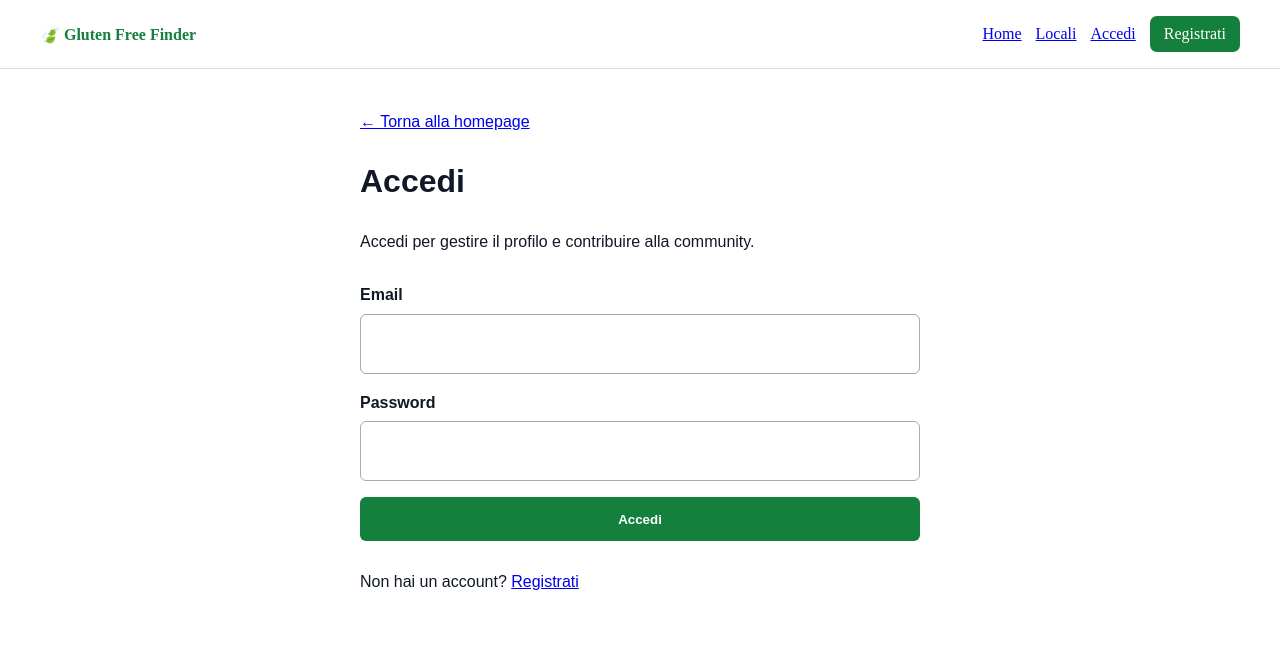
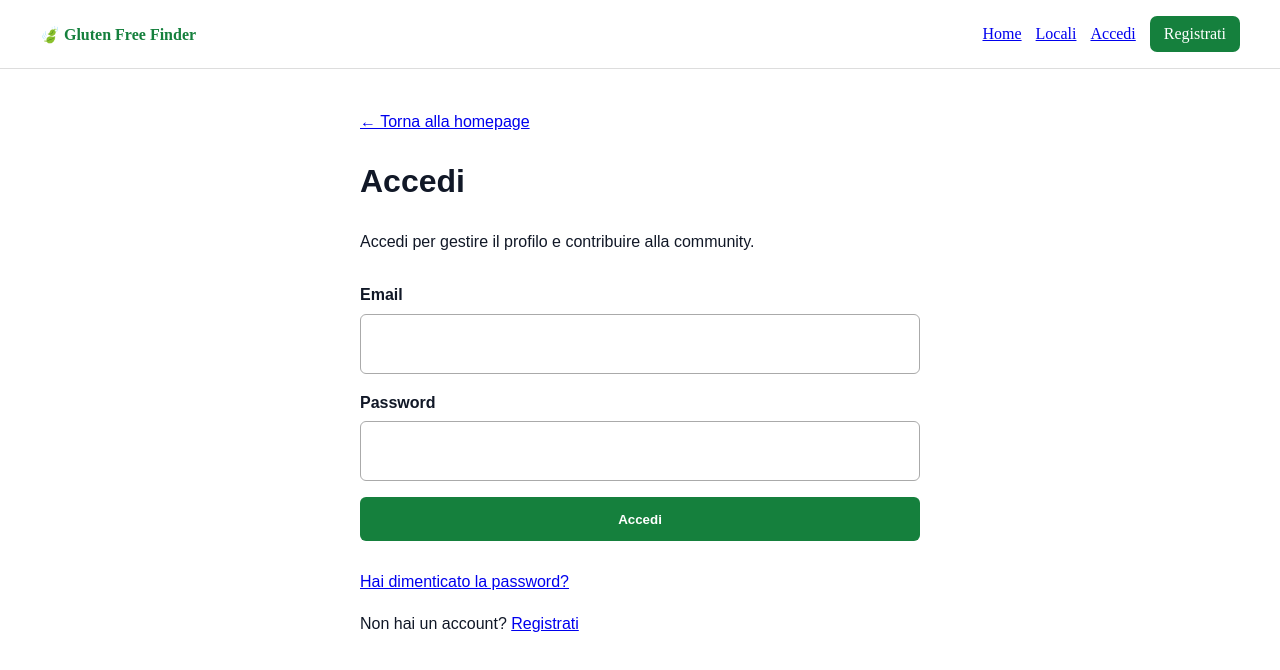
Before and after one commit to davidemilizia/gluten-free-finder, a Next.js app: page /login in a window 1280 px wide. Shown: the top 670 px of the page. Built offline with nearby package versions, Linux system fonts and the light colour scheme; no server answers.

Commit message:
Update page.tsx

```diff
--- a/src/app/login/page.tsx
+++ b/src/app/login/page.tsx
@@ -71,6 +71,8 @@ export default function LoginPage() {
         </button>
       </form>
 
+      <ForgotPasswordLink />
+
       <p>
         Non hai un account? <Link href="/register">Registrati</Link>
       </p>
```
